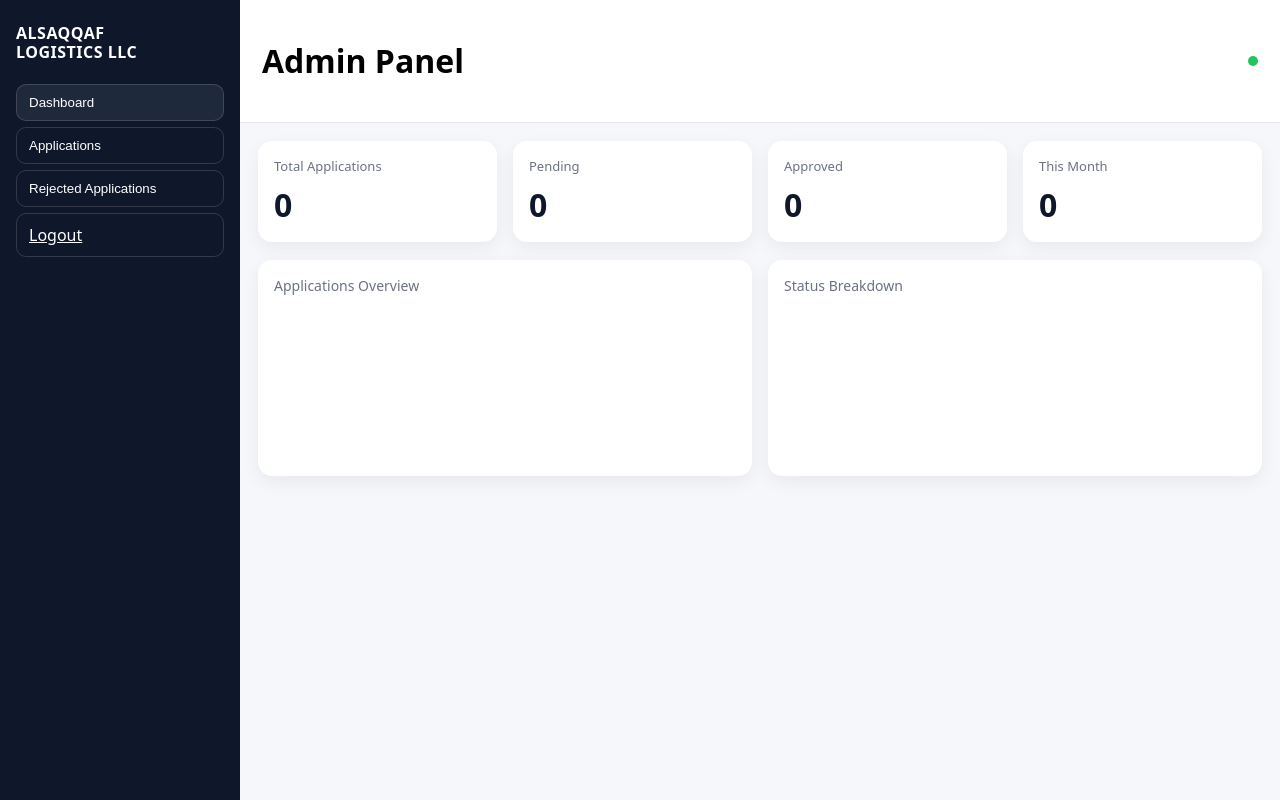
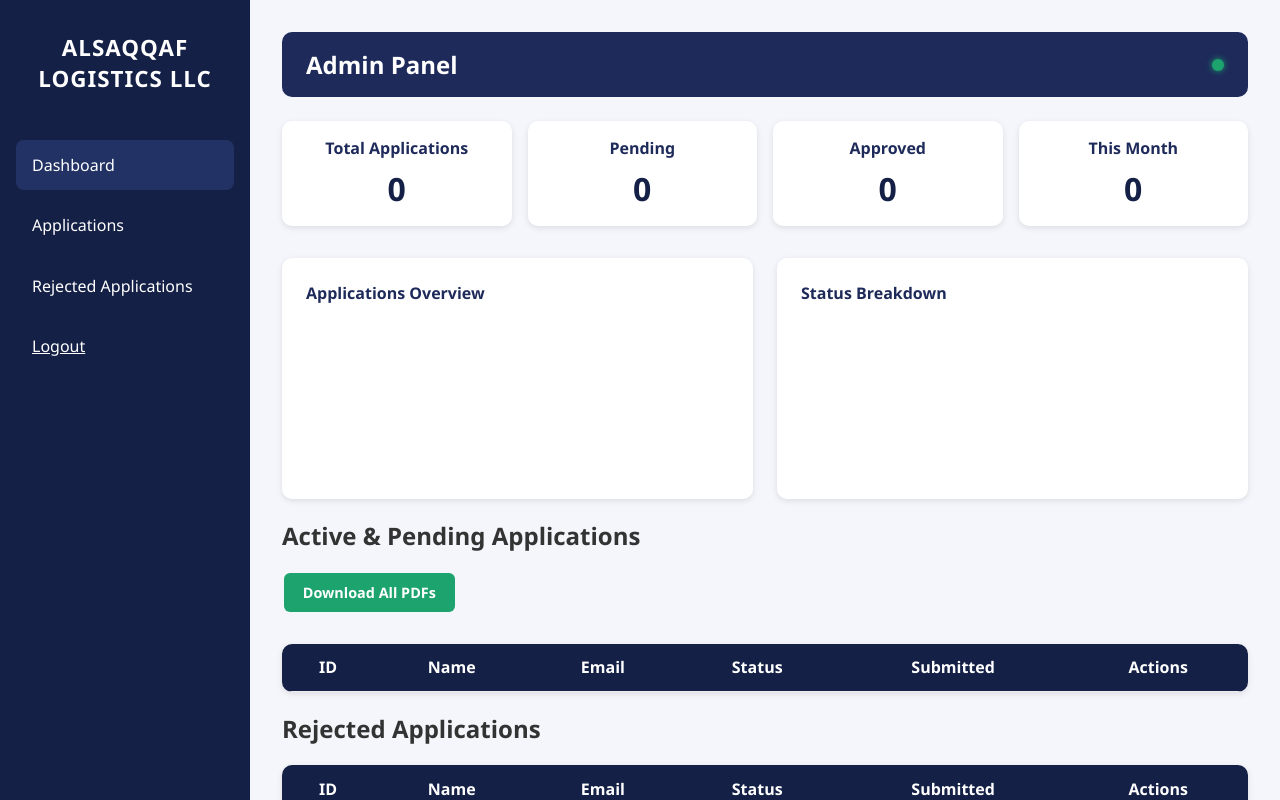
Before and after one commit to abohayel91/driver-app-server, a website: page admin.html in a window 1280 px wide. Drawn offline with nearby package versions, Linux system fonts and the light colour scheme; no server answers.

Commit message:
Revamp admin panel styles and layout
Updated styling for admin panel with new variables and layout adjustments.

```diff
--- a/admin.css
+++ b/admin.css
@@ -1,21 +1,269 @@
-:root{--bg:#0f172a;--card:#ffffff;--text:#0f172a;--muted:#6b7280}
-*{box-sizing:border-box}html,body{height:100%}body{margin:0;display:flex;font-family:system-ui,-apple-system,Segoe UI,Roboto,Ubuntu,'Helvetica Neue',Arial}
-.sidebar{width:240px;background:var(--bg);color:#fff;display:flex;flex-direction:column;gap:16px;padding:24px 16px;position:sticky;top:0;height:100vh}
-.brand{font-weight:800;line-height:1.2;letter-spacing:.5px}
-.nav-link{display:block;width:100%;text-align:left;background:transparent;border:1px solid rgba(255,255,255,.15);color:#fff;padding:10px 12px;border-radius:10px;margin:6px 0;cursor:pointer}
-.nav-link.active,.nav-link:hover{background:#1e293b}
-.content{flex:1;background:#f5f7fb;min-height:100vh}
-.topbar{display:flex;align-items:center;justify-content:space-between;padding:18px 22px;border-bottom:1px solid #e5e7eb;background:#fff;position:sticky;top:0;z-index:2}
-.live-dot{width:10px;height:10px;background:#22c55e;border-radius:50%}
-.cards{display:grid;grid-template-columns:repeat(auto-fill,minmax(220px,1fr));gap:16px;padding:18px}
-.card{background:var(--card);border-radius:14px;box-shadow:0 6px 18px rgba(2,6,23,.06);padding:16px}
-.card-title{font-size:13px;color:var(--muted);margin-bottom:8px}
-.card-value{font-size:32px;font-weight:800;color:var(--text)}
-.charts{display:grid;grid-template-columns:1fr 1fr;gap:16px;padding:0 18px 18px}
-.chart-card{background:var(--card);border-radius:14px;box-shadow:0 6px 18px rgba(2,6,23,.06);padding:16px}
-.chart-title{font-size:14px;color:var(--muted);margin-bottom:10px}
-.tab{display:none}.tab.active{display:block}
-.table-wrap{background:#fff;margin:18px;padding:16px;border-radius:14px;box-shadow:0 6px 18px rgba(2,6,23,.06)}
-table{width:100%;border-collapse:collapse}th,td{padding:10px;border-bottom:1px solid #e5e7eb}th{background:#0f172a;color:#fff;position:sticky;top:0}
-.btn{background:#0f172a;color:#fff;border:none;border-radius:8px;padding:8px 10px;cursor:pointer}.btn.secondary{background:#334155}.btn.warn{background:#ef4444}.btn.ghost{background:#64748b}.btn.ok{background:#22c55e}
-#toast{position:fixed;right:20px;bottom:20px;min-width:220px;max-width:360px;background:#0f172a;color:#fff;padding:12px 14px;border-radius:12px;opacity:0;transform:translateY(8px);transition:all .25s;pointer-events:none;box-shadow:0 10px 30px rgba(2,6,23,.3)}#toast.show{opacity:1;transform:translateY(0)}
+/* ALSAQQAF LOGISTICS LLC — Admin Panel Styling */
+
+:root {
+  --primary: #142046;
+  --accent: #1e2a5a;
+  --highlight: #233265;
+  --text: #ffffff;
+  --success: #1ca36e;
+  --warning: #c7b208;
+  --danger: #d43d3d;
+  --border: #2e3d7c;
+}
+
+* {
+  box-sizing: border-box;
+  font-family: "Segoe UI", Tahoma, sans-serif;
+}
+
+body {
+  margin: 0;
+  display: flex;
+  background: #f4f6fc;
+  color: #333;
+  height: 100vh;
+}
+
+/* SIDEBAR */
+.sidebar {
+  background: var(--primary);
+  color: var(--text);
+  width: 250px;
+  min-height: 100vh;
+  display: flex;
+  flex-direction: column;
+  align-items: center;
+  padding: 2rem 1rem;
+  position: fixed;
+}
+
+.brand {
+  font-size: 1.4rem;
+  font-weight: bold;
+  text-align: center;
+  margin-bottom: 2.5rem;
+  line-height: 1.4;
+  letter-spacing: 1px;
+}
+
+nav {
+  display: flex;
+  flex-direction: column;
+  width: 100%;
+}
+
+.nav-link {
+  background: none;
+  border: none;
+  color: var(--text);
+  text-align: left;
+  padding: 0.9rem 1rem;
+  margin: 0.3rem 0;
+  font-size: 1rem;
+  cursor: pointer;
+  border-radius: 8px;
+  transition: background 0.2s;
+}
+
+.nav-link:hover,
+.nav-link.active {
+  background: var(--highlight);
+}
+
+/* MAIN CONTENT */
+.content {
+  margin-left: 250px;
+  padding: 2rem;
+  flex: 1;
+  overflow-y: auto;
+}
+
+.topbar {
+  display: flex;
+  justify-content: space-between;
+  align-items: center;
+  background: var(--accent);
+  color: var(--text);
+  padding: 1rem 1.5rem;
+  border-radius: 10px;
+}
+
+.topbar h1 {
+  font-size: 1.5rem;
+  margin: 0;
+}
+
+.live-dot {
+  width: 12px;
+  height: 12px;
+  border-radius: 50%;
+  background: var(--success);
+  box-shadow: 0 0 6px var(--success);
+}
+
+/* DASHBOARD CARDS */
+.cards {
+  display: grid;
+  grid-template-columns: repeat(auto-fit, minmax(180px, 1fr));
+  gap: 1rem;
+  margin-top: 1.5rem;
+}
+
+.card {
+  background: #fff;
+  border-radius: 10px;
+  padding: 1rem;
+  box-shadow: 0 2px 6px rgba(0, 0, 0, 0.1);
+  text-align: center;
+}
+
+.card-title {
+  color: var(--accent);
+  font-weight: bold;
+  margin-bottom: 0.5rem;
+}
+
+.card-value {
+  font-size: 2rem;
+  color: var(--primary);
+  font-weight: bold;
+}
+
+/* CHARTS */
+.charts {
+  display: grid;
+  grid-template-columns: repeat(auto-fit, minmax(300px, 1fr));
+  gap: 1.5rem;
+  margin-top: 2rem;
+}
+
+.chart-card {
+  background: #fff;
+  border-radius: 10px;
+  padding: 1.5rem;
+  box-shadow: 0 2px 6px rgba(0, 0, 0, 0.1);
+}
+
+.chart-title {
+  font-weight: bold;
+  color: var(--accent);
+  margin-bottom: 1rem;
+}
+
+/* TABLES */
+.table-wrap {
+  background: #fff;
+  border-radius: 10px;
+  box-shadow: 0 2px 6px rgba(0, 0, 0, 0.1);
+  overflow-x: auto;
+  margin-top: 1rem;
+}
+
+table {
+  width: 100%;
+  border-collapse: collapse;
+  text-align: center;
+}
+
+thead {
+  background: var(--primary);
+  color: var(--text);
+}
+
+th, td {
+  padding: 0.8rem;
+  border-bottom: 1px solid #eee;
+}
+
+tbody tr:hover {
+  background: #f2f4fc;
+}
+
+/* BUTTONS */
+button {
+  background: var(--primary);
+  color: var(--text);
+  border: none;
+  border-radius: 6px;
+  padding: 0.4rem 0.8rem;
+  margin: 0.1rem;
+  cursor: pointer;
+  font-size: 0.9rem;
+  transition: background 0.2s;
+}
+
+button:hover {
+  background: var(--accent);
+}
+
+button[onclick*="approve"] {
+  background: var(--success);
+}
+
+button[onclick*="reject"] {
+  background: var(--danger);
+}
+
+button[onclick*="restore"] {
+  background: var(--warning);
+  color: #000;
+}
+
+.download-all {
+  background: var(--success);
+  padding: 0.6rem 1.2rem;
+  font-weight: bold;
+  margin-bottom: 1rem;
+}
+
+/* TOAST */
+#toast {
+  visibility: hidden;
+  min-width: 240px;
+  background: var(--primary);
+  color: var(--text);
+  text-align: center;
+  border-radius: 6px;
+  padding: 1rem;
+  position: fixed;
+  bottom: 20px;
+  right: 20px;
+  font-size: 0.95rem;
+  z-index: 1000;
+}
+
+#toast.show {
+  visibility: visible;
+  animation: fadein 0.5s, fadeout 0.5s 2.5s;
+}
+
+@keyframes fadein {
+  from {opacity: 0; bottom: 10px;}
+  to {opacity: 1; bottom: 20px;}
+}
+
+@keyframes fadeout {
+  from {opacity: 1; bottom: 20px;}
+  to {opacity: 0; bottom: 10px;}
+}
+
+/* RESPONSIVE */
+@media (max-width: 768px) {
+  .sidebar {
+    position: static;
+    width: 100%;
+    flex-direction: row;
+    justify-content: space-around;
+    height: auto;
+    padding: 1rem 0.5rem;
+  }
+
+  .content {
+    margin-left: 0;
+    padding: 1rem;
+  }
+
+  .cards {
+    grid-template-columns: 1fr 1fr;
+  }
+}
```
